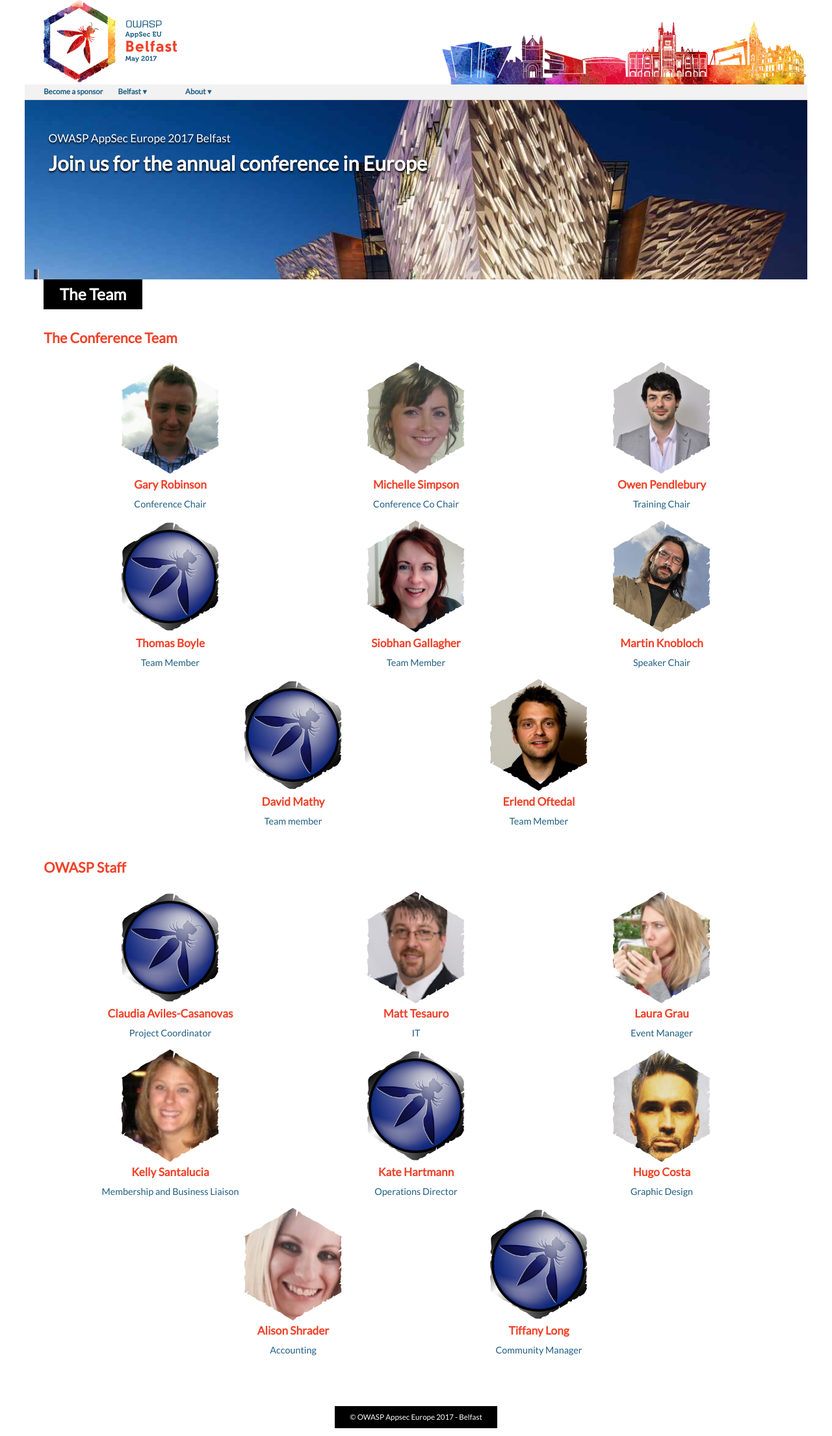
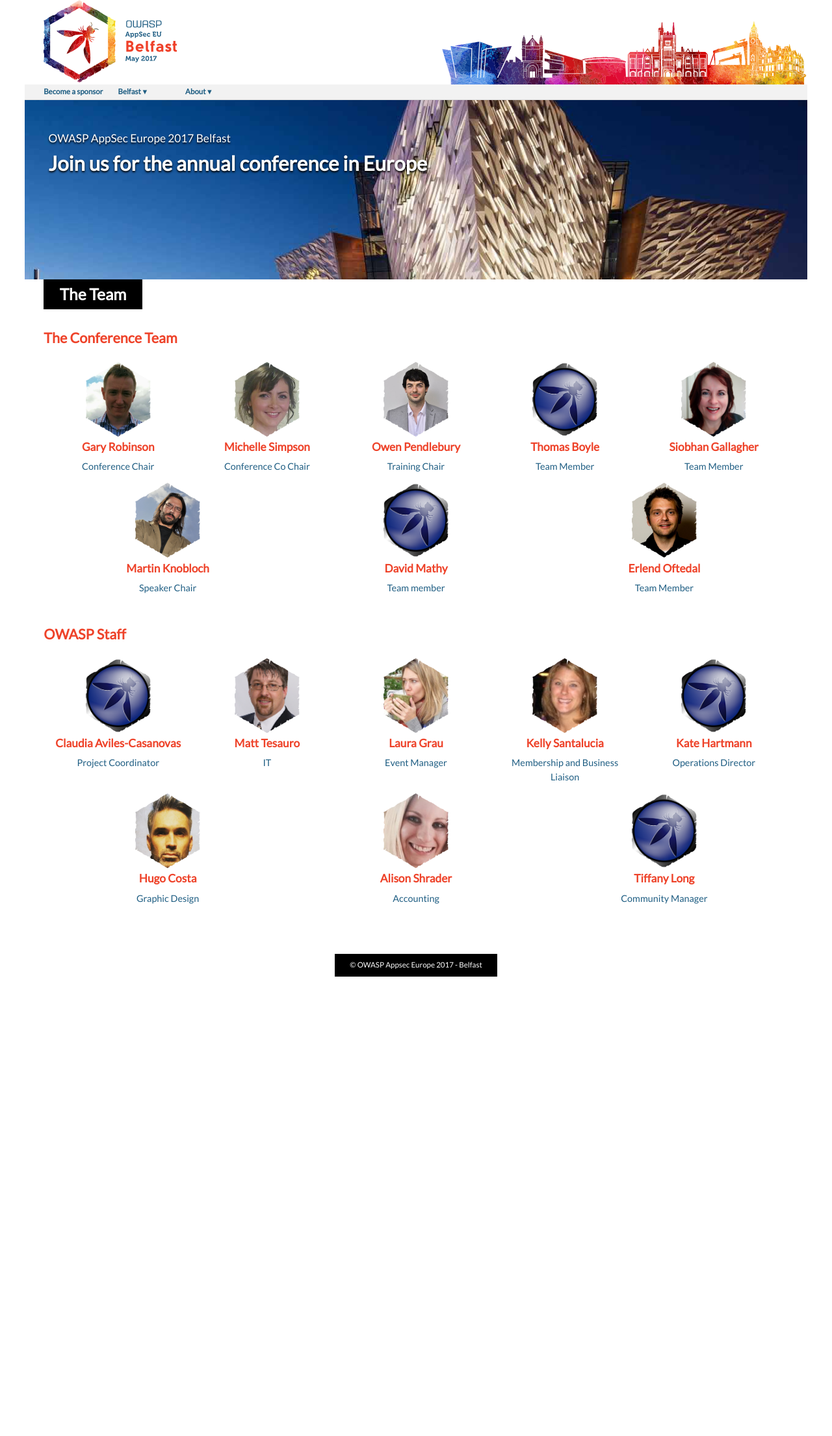
Before and after one commit to OWASP/AppSecEurope2017, a Jekyll site: the page built from about/team.md, in a window 1280 px wide. Shown: the whole page at 65% size. Built offline with Jekyll 4.4.1, drawn with Linux system fonts in a browser that asks for light colours; after the commit the page ends 1514 px from its top, so only the background shows below that.

Commit message:
flex tuning

```diff
--- a/assets/css/style.scss
+++ b/assets/css/style.scss
@@ -244,10 +244,11 @@
 		list-style: none;
 		margin: 0;
 		padding: 1em 0em;
-		justify-content: center;
+		justify-content: space-around;
 
 		> li {
-			width: 33%;
+			max-width: 50%;
+			width: 200px;
 			box-sizing: border-box;
 			text-align: center;
 			padding-bottom: 1em;
@@ -400,7 +401,7 @@
 			}
 		}
 
-		.team-list > li{ width: 50%;}
+		x.team-list > li{ width: 50%;}
 
 		.keynoters img {
 			width: 50%;
```
